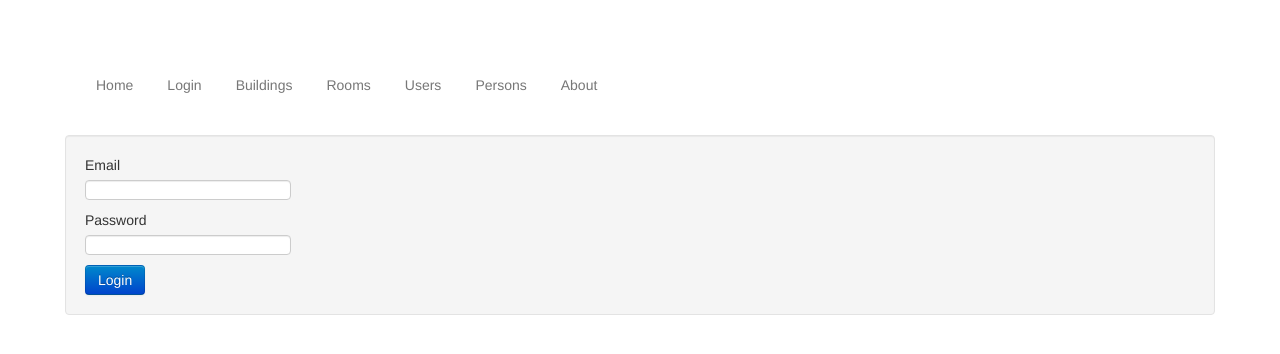
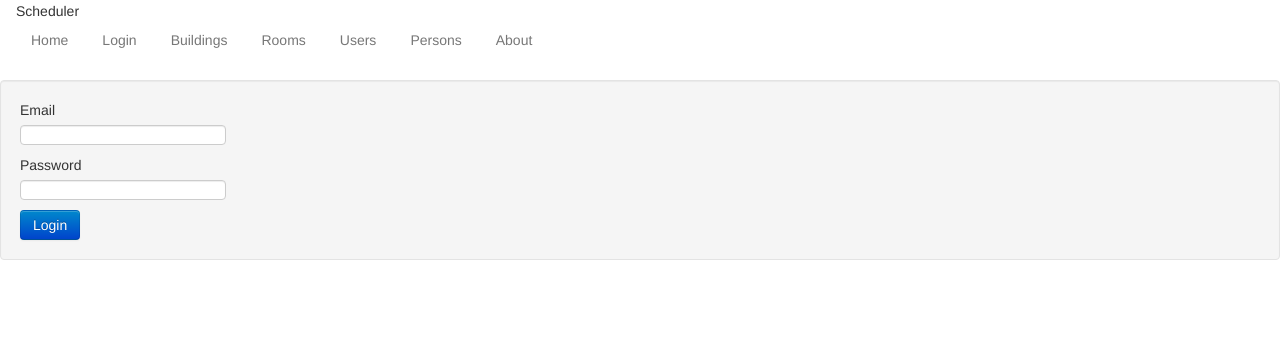
Before and after one commit to yosiasz/scheduler, a website: page app/Index.html in a window 1280 px wide. Drawn offline with nearby package versions, Linux system fonts and the light colour scheme.

Commit message:
Cleaned up css references

```diff
--- a/app/Index.html
+++ b/app/Index.html
@@ -4,32 +4,17 @@
 <title>Meeting Scheduler</title>
 </head>
 <body data-ng-cloak>
-<!--<div class="container">
-    <div class="navbar">
-        <ul class="nav">
-            <li><a href="./partials/header.html"</a>Create Stuff</li>
-        </ul>
-    </div>
-</div>
-<div>-->
 <div id="header" class="navbar" ng-include src="'./partials/header.html'"></div>
     <link rel="stylesheet" type="text/css" href="./css/bootstrap.min.css">
-    <link rel="stylesheet" type="text/css" href="./css/customerManagementStyles.css">
     <link rel="stylesheet" type="text/css" href="./css/bootstrap.css" />
-    <link rel="stylesheet" type="text/css" href="./css/bootstrap-responsive.min.css">
-
-<!--
-    <link rel="stylesheet" type="text/css" href="./css/fullcalendar.css">
-
--->
     <link rel="icon" href="/css/images/favicon.ico" />
 
     <script src="./scripts/angular.js"></script>
     <script src="./scripts/angular-route.js"></script>
     <script src="app.js"></script>
-
     <script src="./controllers/controllerFactory.js"></script>
     <script src="./services/servicesFactory.js"></script>
+
     <div ng-view=""></div>
 </body>
 </html>
--- a/app/partials/header.html
+++ b/app/partials/header.html
@@ -1,4 +1,7 @@
 <div class="container" id="header">
+    <div>Scheduler</div>
+
+
     <!-- With menu-highlighter directive -->
     <ul class="nav navbar-nav nav-pills navBarPadding"
         data-menu-highlighter data-highlight-class-name="active">
--- a/app/routes/users/users.js
+++ b/app/routes/users/users.js
@@ -13,7 +13,7 @@ var mysql = require('mysql');
 
 
 module.exports = function(){
-    app.get('users/', function(req,res){
+    app.get('/users', function(req,res){
         connection.query('SELECT userid, username, firstname, lastname FROM users', req.params.id, function(err, rows, fields) {
             if (err) {
                 console.error(err);
```
